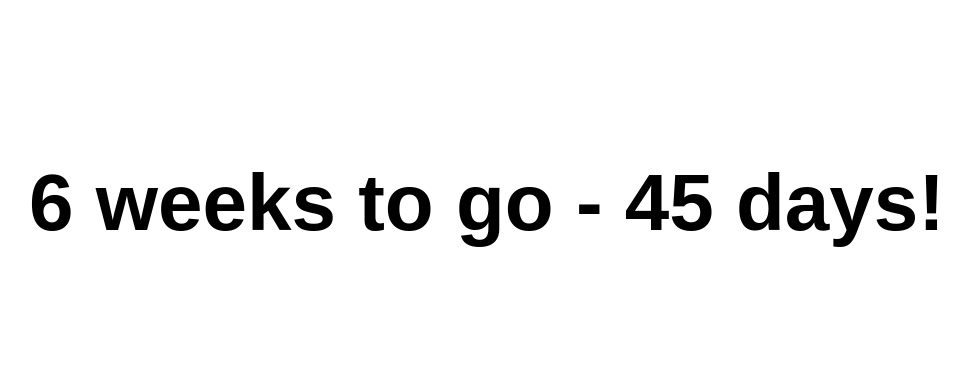
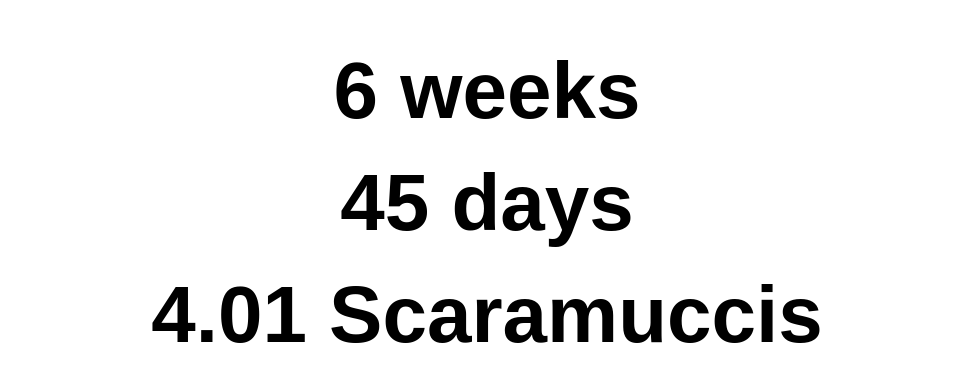
Before and after one commit to molanojustin/electionWeekCountdown2024, a plain HTML site: page index.html in a window 1280 px wide. Shown: the part 197-578 px from the top of the page, without its empty margins (153-1122 px from the left). Drawn offline with Linux system fonts and the light colour scheme.

Commit message:
Updated time units to be displayed

```diff
--- a/index.html
+++ b/index.html
@@ -3,24 +3,28 @@
         <head>
             <meta charset="UTF-8">
             <meta name="viewport" content="width=device-width, initial-scale=1.0">
-            <title>Weeks Until Election</title>
+            <title>Time until Election</title>
             <style>
                 body {
                     display: flex;
+                    flex-direction: column;
                     justify-content: center;
                     align-items: center;
                     height: 100vh;
                     margin: 0;
                     font-family: Arial, sans-serif;
                 }
-                .countdown {
+                .countdown, .days, .moochies {
                     font-size: 5em;
                     font-weight: bold;
+                    margin: 10px 0;
                 }
             </style>
-        </head>
-        <body>
-            <div class="countdown" id="countdown"></div>
-            <script src="script.js"></script>
-        </body>
+            </head>
+            <body>
+                <div class="countdown" id="countdown"></div>
+                <div class="days" id="days"></div>
+                <div class="moochies" id="moochies"></div>
+                <script src="script.js"></script>
+            </body>
         </html>
--- a/script.js
+++ b/script.js
@@ -15,13 +15,25 @@ function calculateWeeksUntilElection(date) {
         const electionDate = new Date('2024-11-05');
         let inputDate = new Date(`2024-${date}`);
         const daysUntilElection = Math.ceil((electionDate - inputDate) / (24 * 60 * 60 * 1000));
-        return daysUntilElection;
+        return daysUntilElection;}
+        function calculateMoochies(date) {
+            const electionDate = new Date('2024-11-05T00:00:00');
+            let inputDate = new Date(date);
+            const minutesUntilElection = Math.ceil((electionDate - inputDate) / (60 * 1000));
+            const moochiesUntilElection = (minutesUntilElection / 15840).toFixed(2);
+            return moochiesUntilElection;
         }
 
         document.addEventListener('DOMContentLoaded', (event) => {
             const date = new Date().toISOString().slice(5, 10); // Get current date in MM-DD format
             const weeksUntilElection = calculateWeeksUntilElection(date);
             const daysUntilElection = calculateDaysUntilElection(date);
+            const currentDateTime = new Date().toISOString();
+            const moochiesUntilElection = calculateMoochies(currentDateTime);
             const countdownElement = document.getElementById('countdown');
-            countdownElement.textContent = `${weeksUntilElection} weeks to go - ${daysUntilElection} days!`;
+            const daysElement = document.getElementById('days');
+            const moochiesElement = document.getElementById('moochies');
+            countdownElement.textContent = `${weeksUntilElection} weeks`;
+            daysElement.textContent = `${daysUntilElection} days`;
+            moochiesElement.textContent = `${moochiesUntilElection} Scaramuccis`;
         });
```
